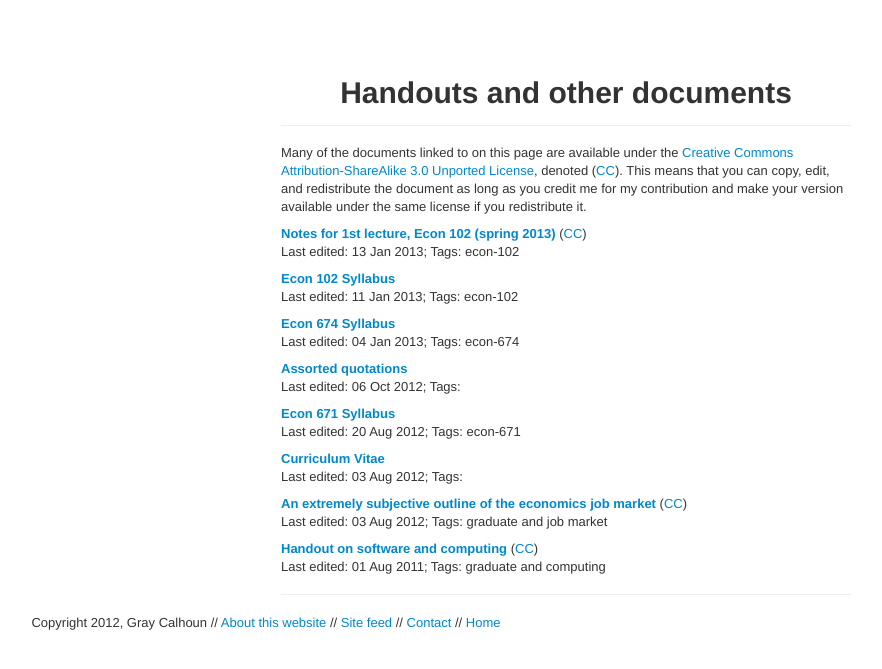
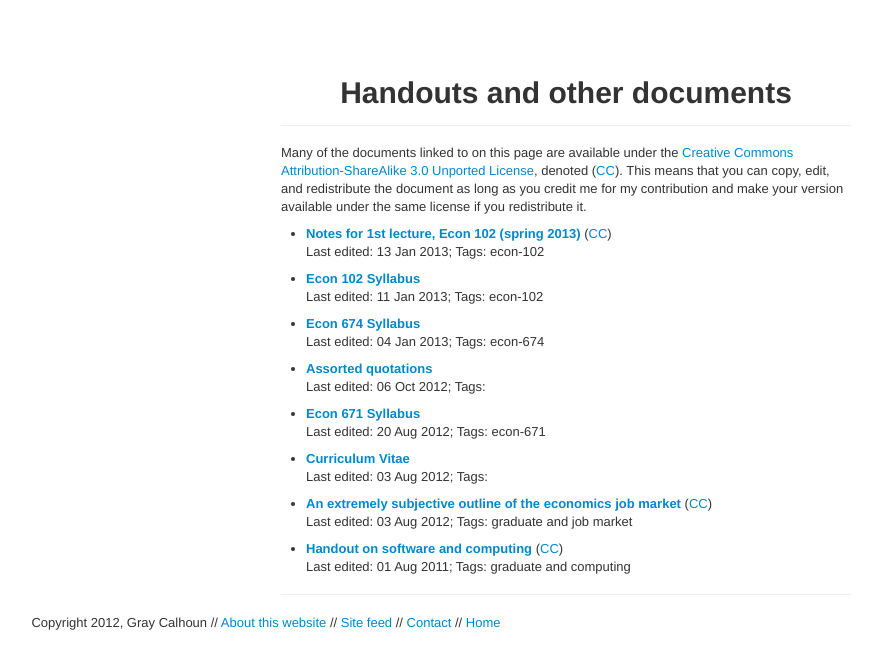
Before and after one commit to mmkuang/grayclhn.github.io, a Jekyll site: the page built from handouts/index.md, in a window 1280 px wide. Shown: the top 669 px of the page, without its empty margins (374-1256 px from the left). Built offline with Jekyll 4.4.1, drawn with Linux system fonts in a browser that asks for light colours.

Commit message:
Some minor formatting tweaks

```diff
--- a/handouts/index.md
+++ b/handouts/index.md
@@ -12,7 +12,7 @@ under the same license if you redistribute it.
 
 {% for doc in site.categories.handouts %}
 
-**[{{ doc.title }}]({{ doc.url }})** {% unless doc.nocc %}\([CC][]\){% endunless %}
+* **[{{ doc.title }}]({{ doc.url }})** {% unless doc.nocc %}\([CC][]\){% endunless %}
 Last edited: {{ doc.date | date_to_string }};
 Tags: {{ doc.tags | array_to_sentence_string }}
 
--- a/index.html
+++ b/index.html
@@ -27,6 +27,7 @@ title: "Gray Calhoun's website"
     <hr>
     <ul class="unstyled">
       <li><a href="/handouts/gcalhoun-cv.html">Curriculum Vitae</a></li>
+      <li><a href="http://www.pseudotrue.com">pseudotrue.com</a> (my blog)</li>
       <li>Contact Information<ul>
 	  <li>{% include univ_office %} (office at Iowa State)</li>
 	  <li>{% include univ_phone %} (office phone)</li>
@@ -35,10 +36,9 @@ title: "Gray Calhoun's website"
 	  <li><a href="https://twitter.com/pseut">@pseut</a> (Twitter)</li>
 	  <li>Office hours: 3-4 Monday and Wednesday (Spring 2013).</li>
       </ul></li>
-      <li><a href="/personal.html">Personal information</a> and links</li>
-      <li><a href="http://www.pseudotrue.com">www.pseudotrue.com</a>, my blog</li>
       <li><a href="/handouts/">Handouts</a> for classes, etc.</li>
       <li><a href="/research/talks/">Presentations</a> with slides</li>
+      <li><a href="/personal.html">Personal information</a> and links</li>
       <li><a href="/rss.xml">Site feed</a> (as XML)</li>
       <li>Jump to <a href="index.html#Teaching">Teaching</a>, <a href="index.html#Research">Research</a>,
 	or <a href="index.html#Software">Software</a> (for mobile)</li>
```
